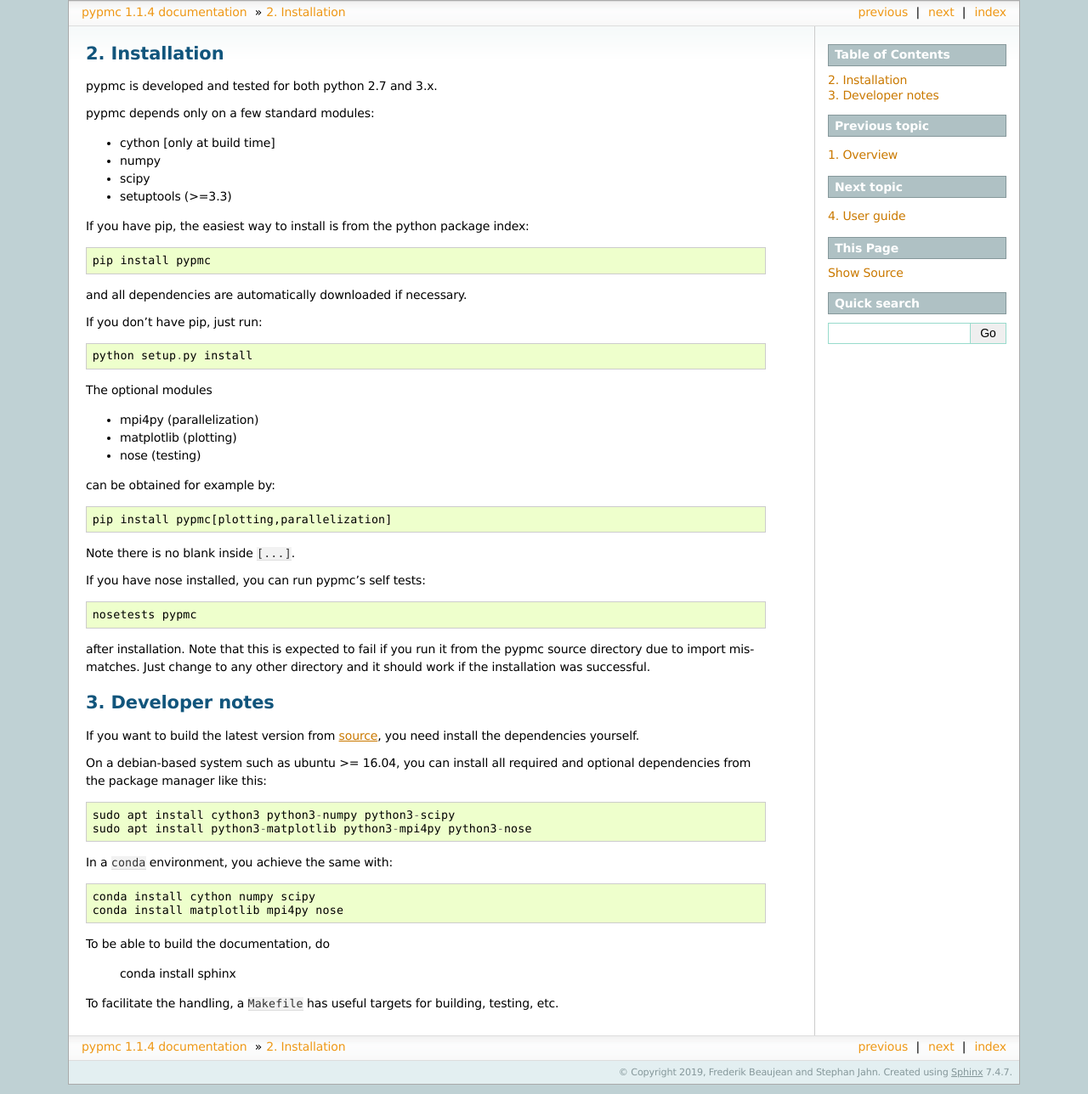
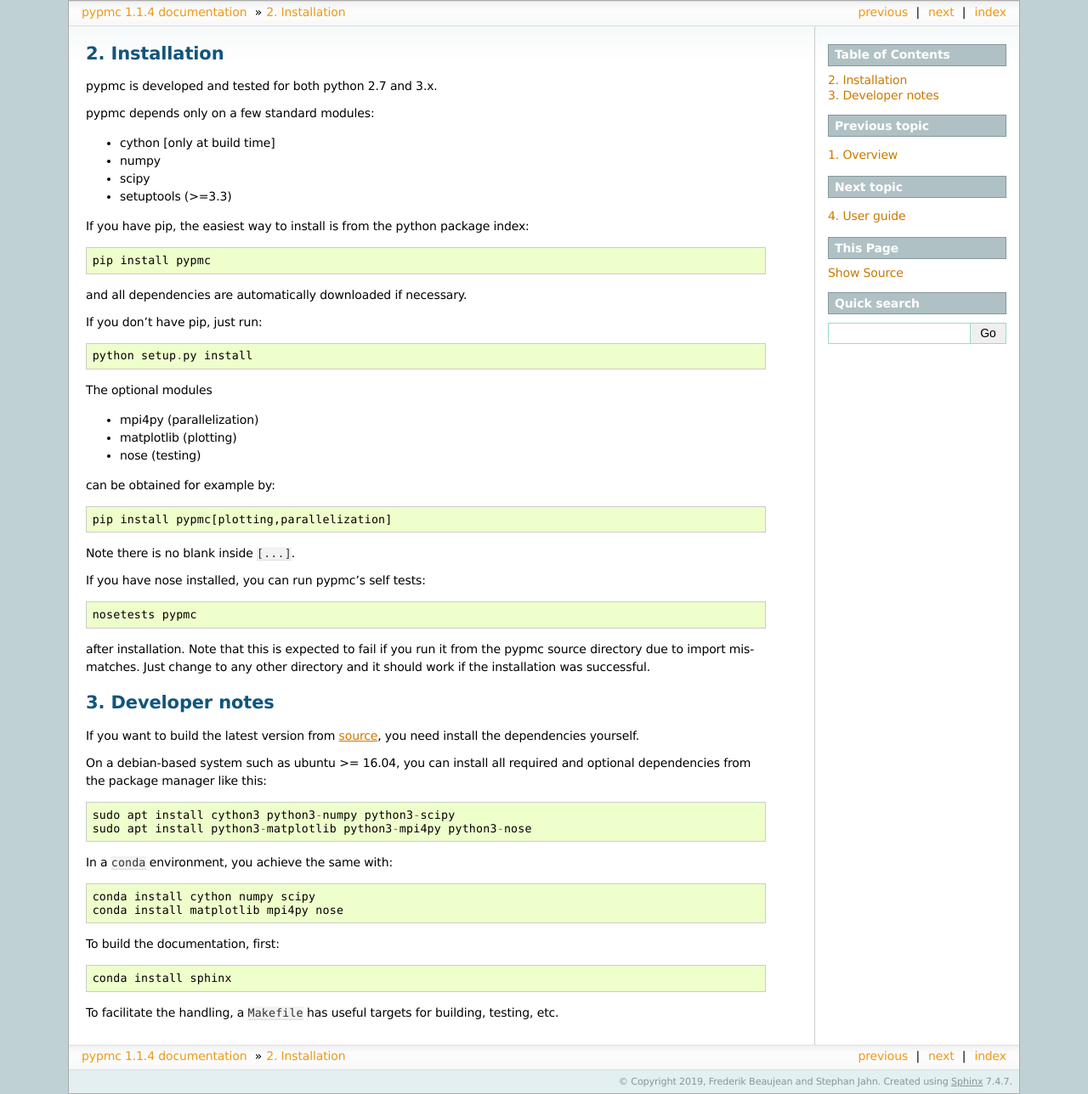
Before and after one commit to pypmc/pypmc, a Sphinx documentation site: the page built from doc/installation.rst, in a window 1280 px wide. Shown: the whole page at 85% size. Built offline with Sphinx 7.4.7, drawn with Linux system fonts in a browser that asks for light colours.

Commit message:
[doc] Fix code indendation

```diff
--- a/doc/installation.rst
+++ b/doc/installation.rst
@@ -59,7 +59,7 @@
   conda install cython numpy scipy
   conda install matplotlib mpi4py nose
 
-To be able to build the documentation, do
+To build the documentation, first::
 
   conda install sphinx
 
```
